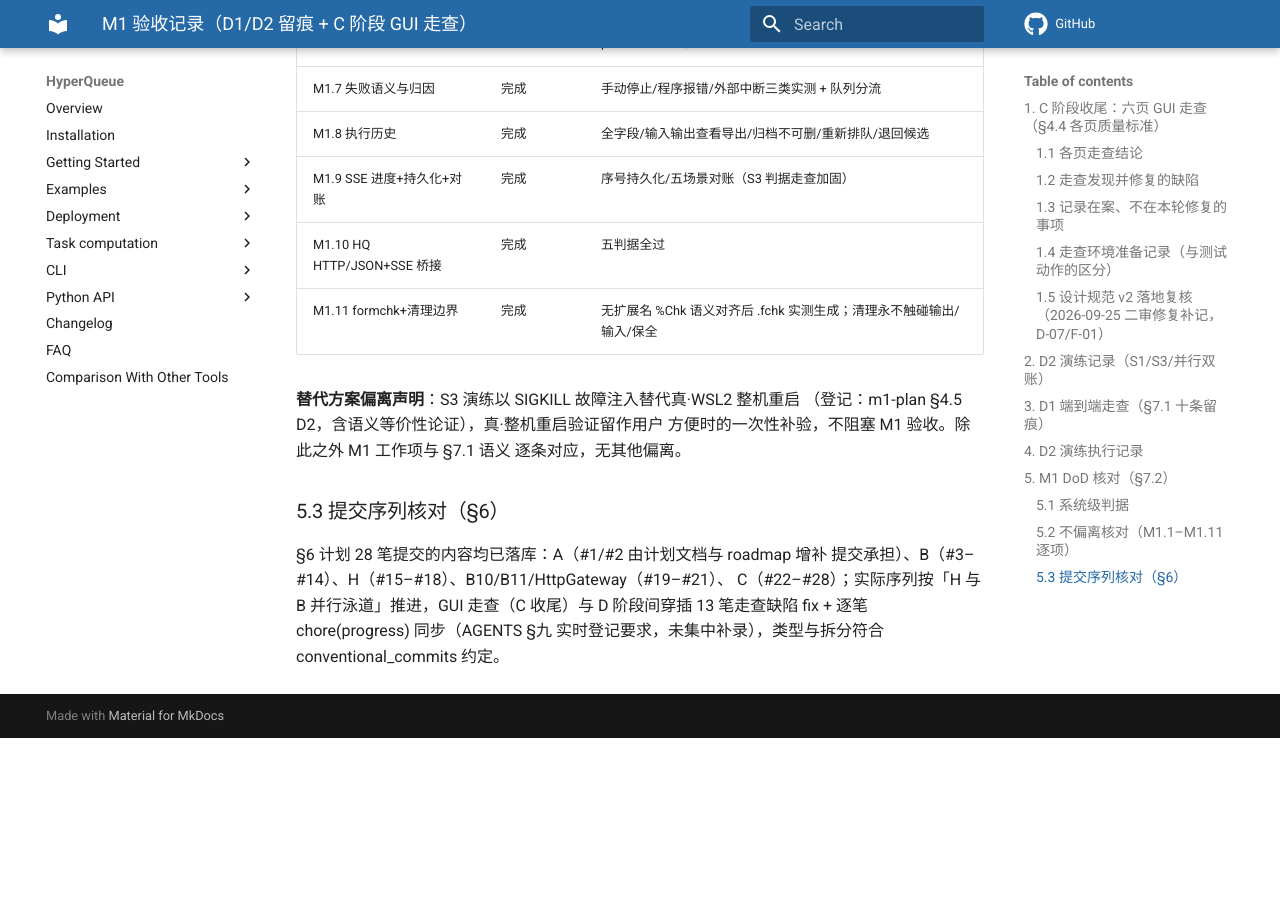
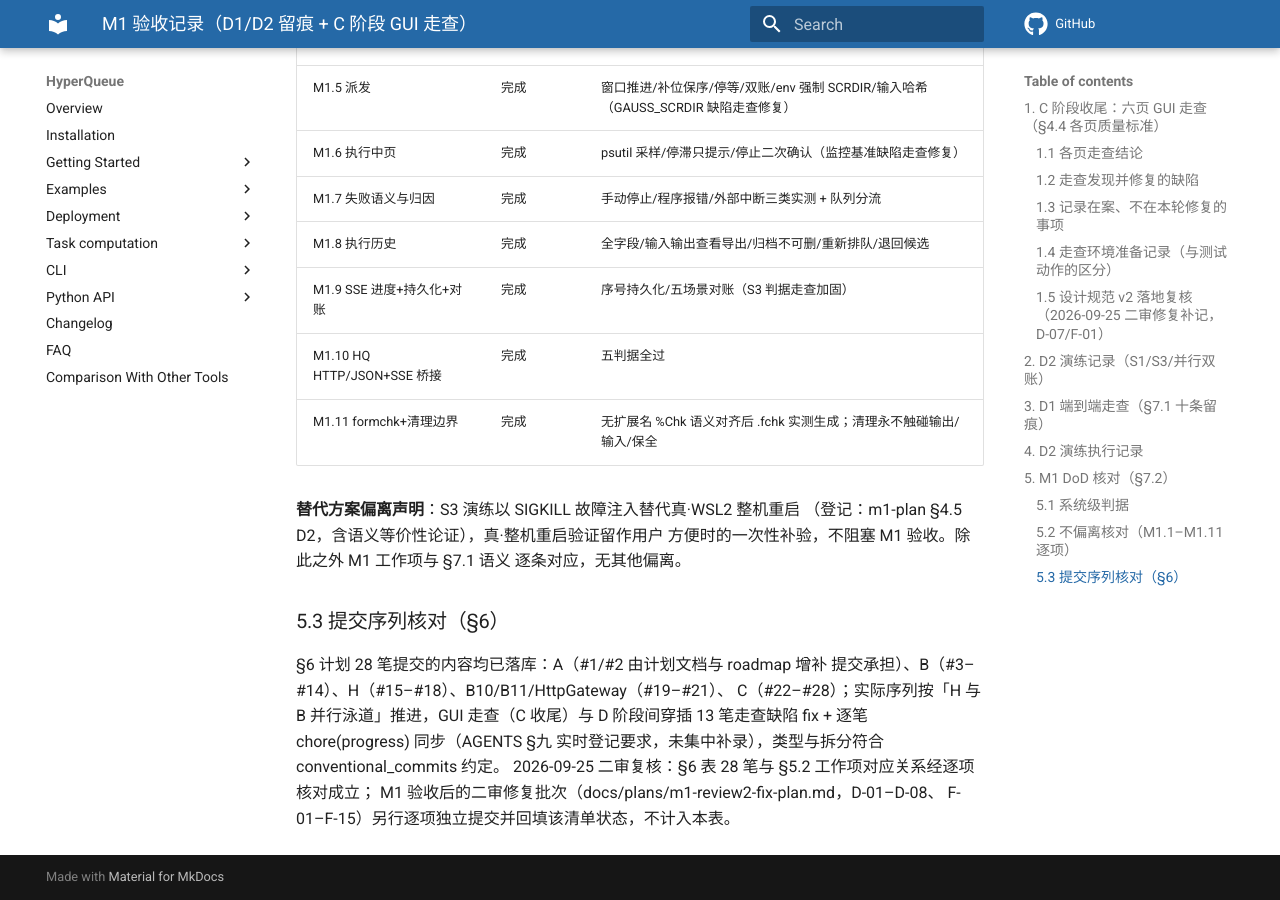
Before and after one commit to baizhancaiji/gauforge, an MkDocs documentation site: the page built from docs/plans/m1-acceptance.md, in a window 1280 px wide and 900 px high, scrolled down 8739 px. Built offline with MkDocs 1.6.1 and Material for MkDocs 9.7.7, drawn with Linux system fonts in a browser that asks for light colours; comment, search, counter and statistics services are not loaded; the version menu is left out; before the commit the page ends 9477 px from its top, so only the background shows below that; some of the changed text lies outside the part shown.

Commit message:
docs(plans): 修正验收记录过时项并登记已知限制
- m1-plan §7.1 第 4 条「422 拒绝」笔误改 409（PENDING_CAPACITY_FULL 实际码）
- m1-plan §9 风险 10 预案修订：删去不存在的「M0 mock 事件驱动 store 单测」表述，改为手动冒烟 + M2 视需要补单测（裁决 K7）
- m1-acceptance §1.3 favicon 条目移入已修复；§1.3 登记自然序仅页内有序为已知限制（M2 处理，裁决 K6）；§5.1 通过数 224 更正为 225（复核时点）
- §5.3 补记二审复核结论：§6 表 28 笔对应关系成立，二审修复批次另册登记
- 二审清单 F-13/F-14

```diff
--- a/docs/plans/m1-acceptance.md
+++ b/docs/plans/m1-acceptance.md
@@ -63,7 +63,9 @@
 
 ### 1.3 记录在案、不在本轮修复的事项
 
-- favicon 404：装饰性资源缺失，不影响功能（低优先）。
+- ~~favicon 404：装饰性资源缺失，不影响功能（低优先）~~ 已修复
+  （声明空 favicon 消除 404 噪声，2026-09-25 二审前入库；二审复核据此移入
+  已修复项）。
 - 侧栏「HQ 未连接」为静态占位：m0-frontend-design §5 明示「M0 为静态
   占位」，M1 计划未排期其真实化，且契约 12 类事件无 HQ 连通性事件；
   真实化需契约增量，留 M2 决策。
@@ -72,6 +74,10 @@
   触及除外）。
 - 长寿命标签页跨服务重启：SSE 退避重连后经 system.snapshot 全量重建，
   快照/读数随之恢复（#9 修复后实测）；断连窗口内读数短暂缺席属预期。
+- 候选自然序仅页内有序：自然序排序在前端页内执行（page_size=50，与后端
+  同规则），跨页全局有序未保证，且前后端双实现无对照测试；登记为已知
+  限制，M2 处理（统一取数端排序或扩契约），M1 不扩契约
+  （2026-09-25 二审登记，裁决 K6）。
 
 ### 1.4 走查环境准备记录（与测试动作的区分）
 
@@ -176,7 +182,7 @@
 
 | 判据 | 结果 |
 |---|---|
-| `uv run pytest` 全绿（M0+M1 全量含契约回归） | 通过：224 passed |
+| `uv run pytest` 全绿（M0+M1 全量含契约回归） | 通过：225 passed（2026-09-25 二审复核值；二审修复批次补 elapsed_s 回归后全量 226 passed，见 §1.5） |
 | `npm run build` + vue-tsc 零错误 | 通过（走查期间多次重建均零错误） |
 | `cargo test --workspace` 全绿 | 通过：212/227/1 passed, 0 failed（构建需 cmake/libclang，经 pip 用户级安装补齐） |
 | HQ 桥接判据（§2.1 五条） | ① curl 提交→查询→取消 JSON 等价 ✓ ② GET /events 生命周期单行 JSON 帧 ✓ ③ 经 HttpGateway 完整闭环集成测试 ✓（test_e2e_http_gateway_pipeline）④ 不传 --http-port 行为零变化 ✓（默认关，全部走查/单测走 CLI 路径）⑤ cargo test 全绿 ✓ |
@@ -210,3 +216,6 @@
 C（#22–#28）；实际序列按「H 与 B 并行泳道」推进，GUI 走查（C 收尾）与
 D 阶段间穿插 13 笔走查缺陷 fix + 逐笔 chore(progress) 同步（AGENTS §九
 实时登记要求，未集中补录），类型与拆分符合 conventional_commits 约定。
+2026-09-25 二审复核：§6 表 28 笔与 §5.2 工作项对应关系经逐项核对成立；
+M1 验收后的二审修复批次（docs/plans/m1-review2-fix-plan.md，D-01–D-08、
+F-01–F-15）另行逐项独立提交并回填该清单状态，不计入本表。
```
Also changed, not shown: docs/plans/m1-plan.md (+2 -2 lines).
